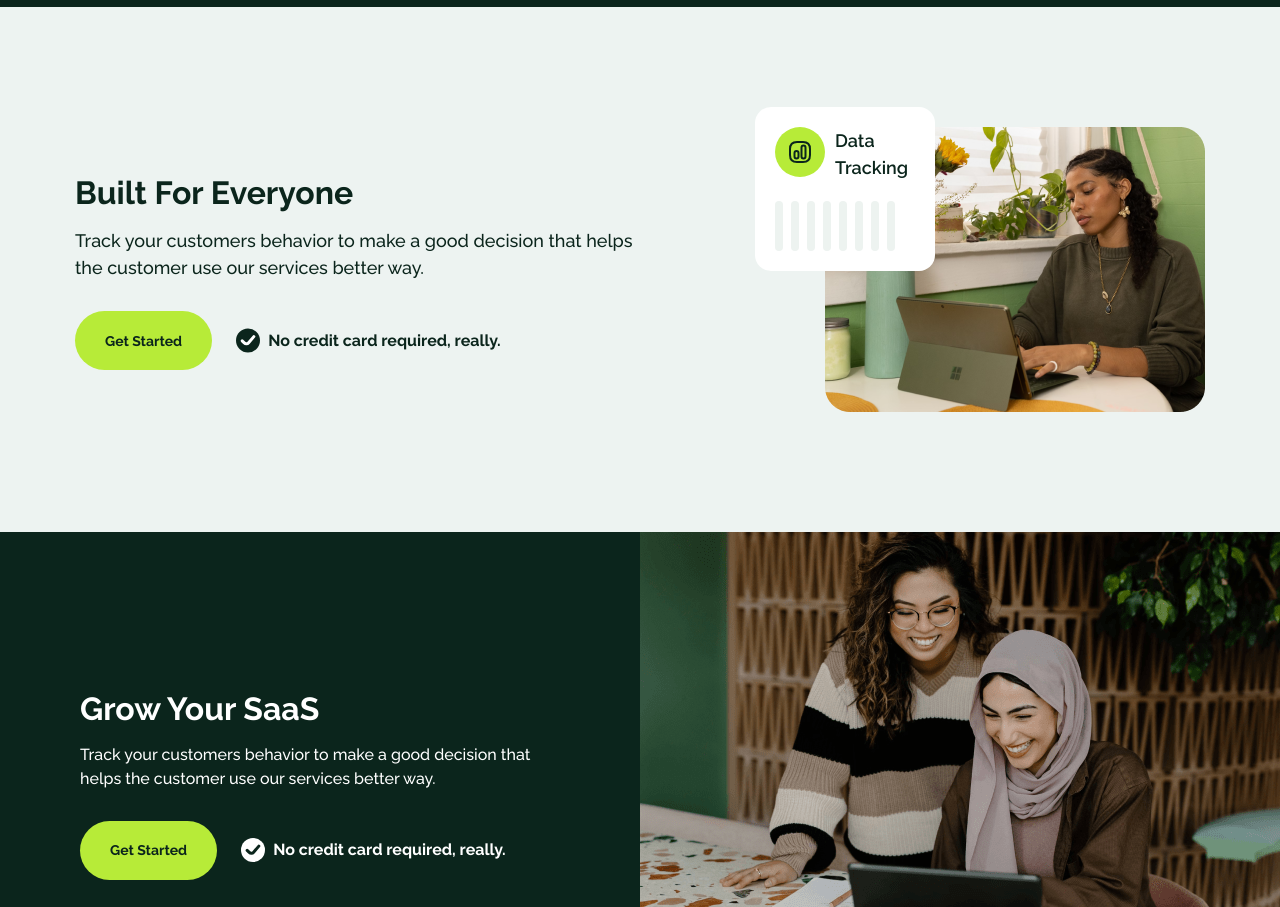
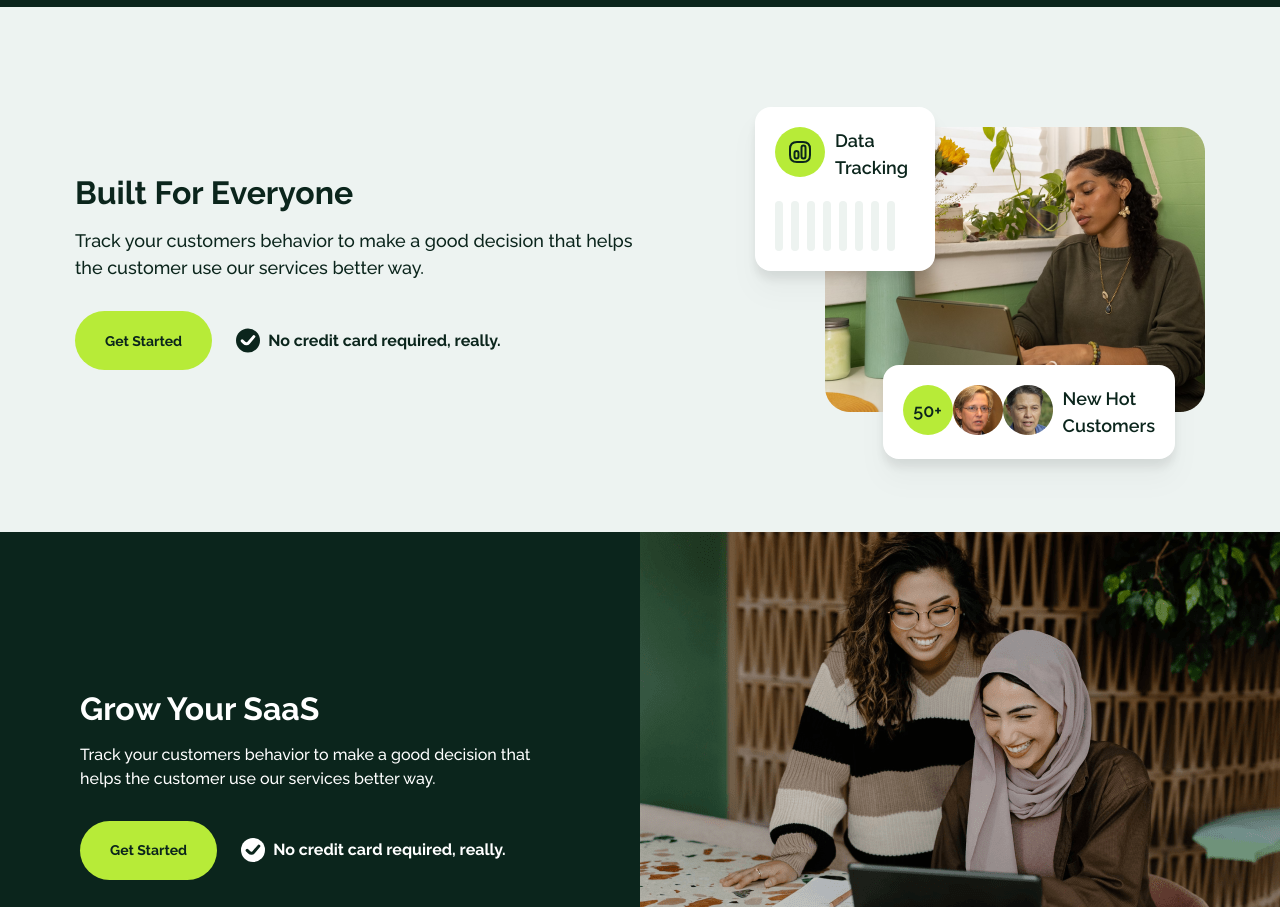
Before and after one commit to iniadnan/next-pastilaris-bwa, a Next.js app: page / in a window 1280 px wide. Shown: the part 838-1745 px from the top of the page. Built offline with nearby package versions, Linux system fonts and the light colour scheme.

Commit message:
new hot cusomers

```diff
--- a/app/components/BFEDataTracking.tsx
+++ b/app/components/BFEDataTracking.tsx
@@ -1,6 +1,6 @@
 export default function BFEDataTracking() {
     return (
-        <div className="bg-white rounded-[16px] p-5 w-[180px] absolute z-10 -top-[20px] right-[270px]">
+        <div className="bg-white rounded-[16px] p-5 w-[180px] absolute z-10 -top-[20px] right-[270px] drop-shadow-xl">
             <div className="flex items-start gap-x-2.5">
                 <div className="h-[50px] w-[50px] flex-none">
                     <svg width="50" height="50" viewBox="0 0 50 50" fill="none" xmlns="http://www.w3.org/2000/svg">
--- a/app/components/BFENewCustomers.tsx
+++ b/app/components/BFENewCustomers.tsx
@@ -0,0 +1,15 @@
+import Image from "next/image"
+export default function BFENewCustomers() {
+    return(
+        <div className="bg-white h-[94px] rounded-[16px] p-5 absolute z-10 -bottom-[47px] right-[30px] drop-shadow-xl text-[#0B251C]">
+            <div className="flex items-start gap-x-2.5">
+                <div className="relative flex items-center">
+                    <div className="h-[50px] w-[50px] rounded-full bg-[#B7EB38] flex items-center justify-center font-semibold text-[18px]">50+</div>
+                    <Image src="/images/customers-1.png" height={50} width={50} alt="Customers" />
+                    <Image src="/images/customers-2.png" height={50} width={50} alt="Customers" />
+                </div>
+                <h3 className="font-semibold text-[18px] grow">New Hot<br /> Customers</h3>
+            </div>
+        </div>
+    )
+}
--- a/app/components/BuildForEveryoneCard.tsx
+++ b/app/components/BuildForEveryoneCard.tsx
@@ -1,11 +1,13 @@
 import Image from "next/image"
 import BFEDataTracking from "./BFEDataTracking"
+import BFENewCustomers from "./BFENewCustomers"
 
 export default function BuildForEveryoneCard() {
     return(
         <div className="relative w-full">
             <BFEDataTracking />
             <Image className="w-full max-w-[380px] ml-auto" src="/images/build-for-everyone.png" height={285} width={380} alt="Built For Eveyone" />
+            <BFENewCustomers />
         </div>
     )
 }
```
Also changed, not shown: public/images/customers-1.png (added), public/images/customers-2.png (added).
